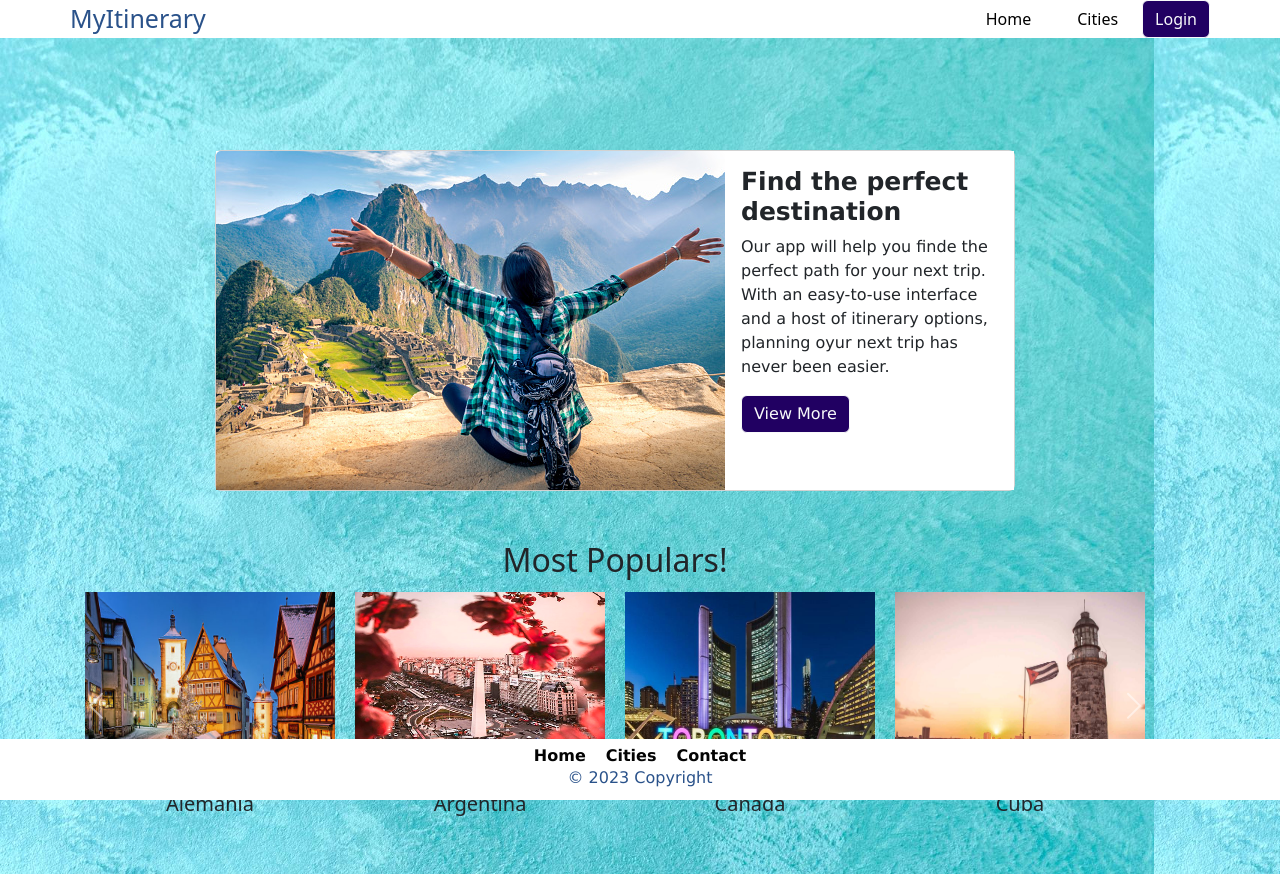
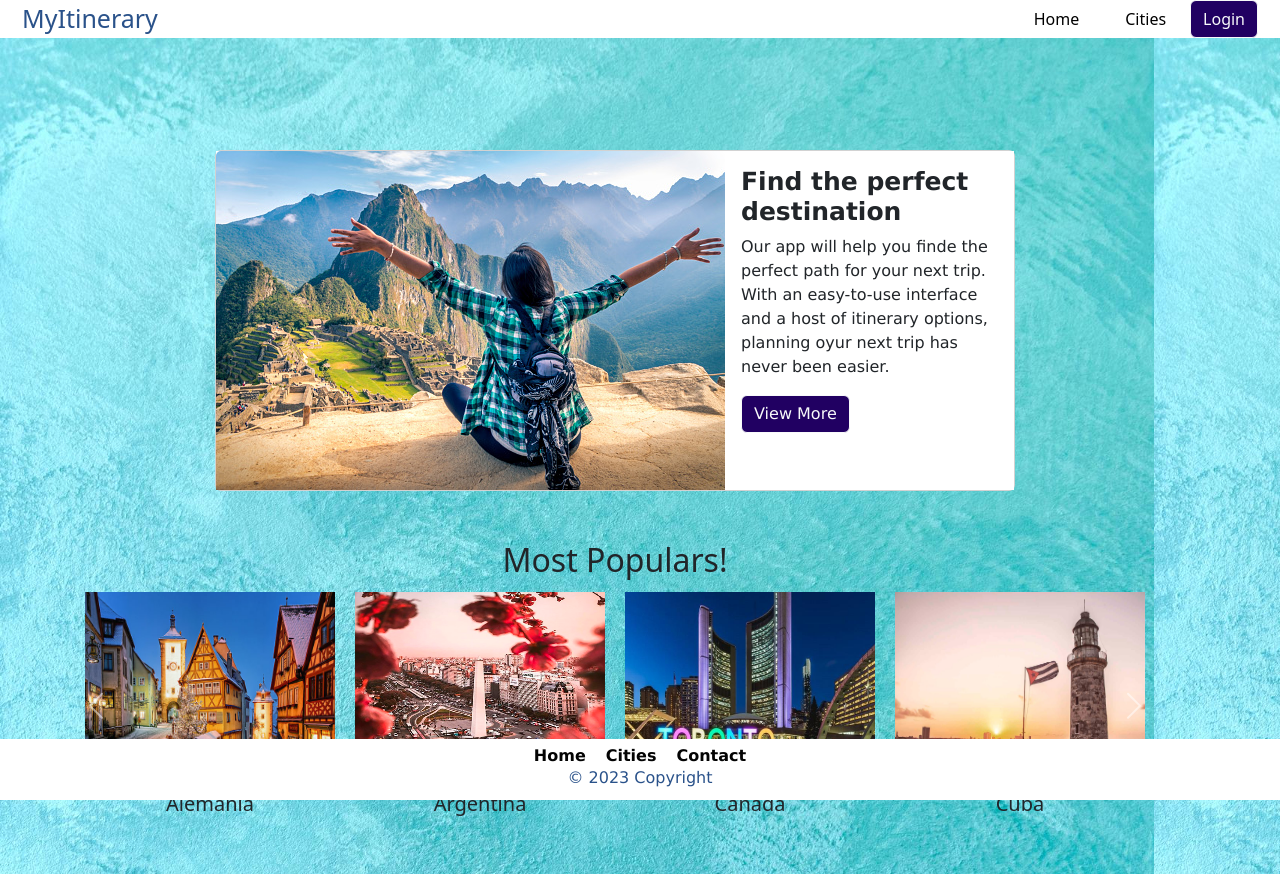
Before and after one commit to ValeriaCommatteo/app-mh, a React (Vite) app: page / in a window 1280 px wide. Built offline with nearby package versions, Linux system fonts and the light colour scheme.

Commit message:
ajustes margin

```diff
--- a/src/components/Header/Header.jsx
+++ b/src/components/Header/Header.jsx
@@ -19,8 +19,8 @@ function Header() {
   }
   return (
     <header className="header" role="banner">
-      <div className="container">
-        <div className="row align-items-center">
+      <div>
+        <div className="ajuste row align-items-center">
           <div className="col titulo">
             MyItinerary
           </div>
--- a/src/components/Header/style.css
+++ b/src/components/Header/style.css
@@ -1,5 +1,10 @@
 * {
     box-sizing: border-box;
+}
+
+.ajuste {
+    margin-left: 10px;
+    margin-right: 10px;
 }
 
 body {
```
